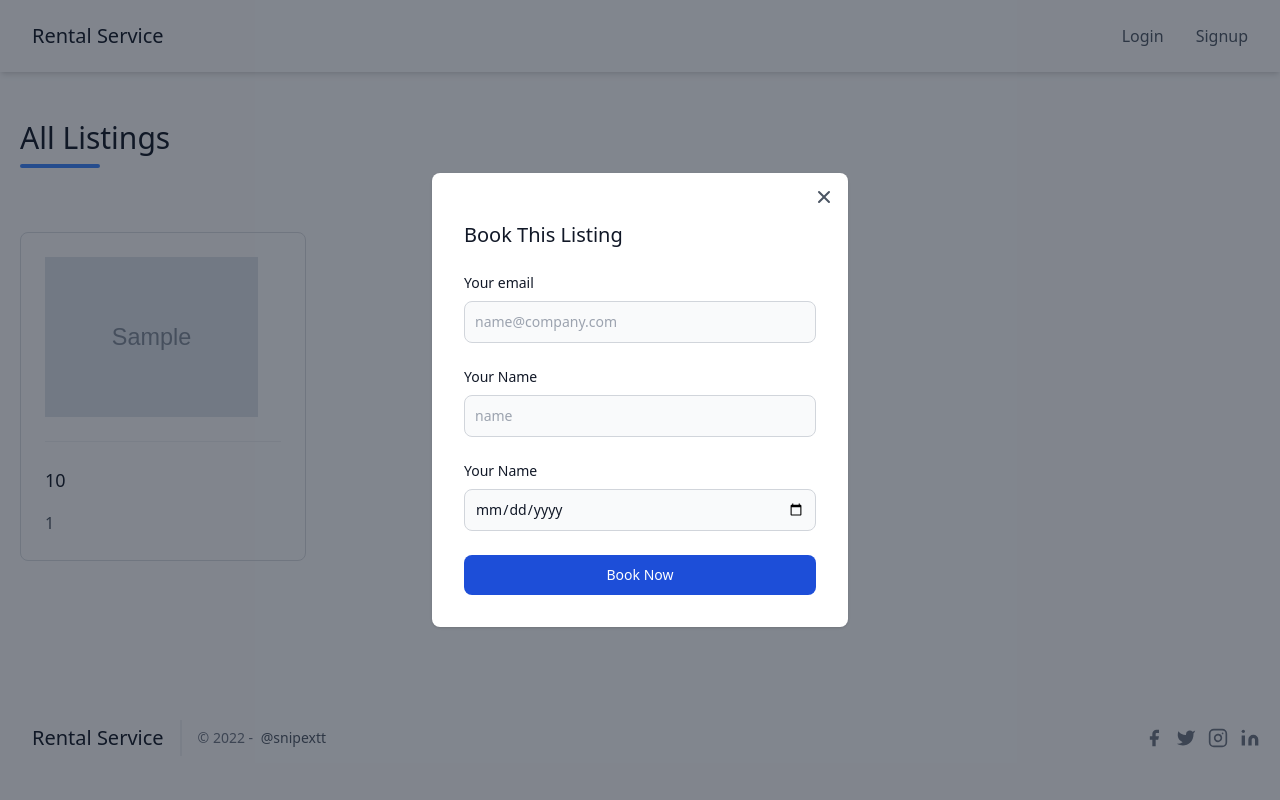
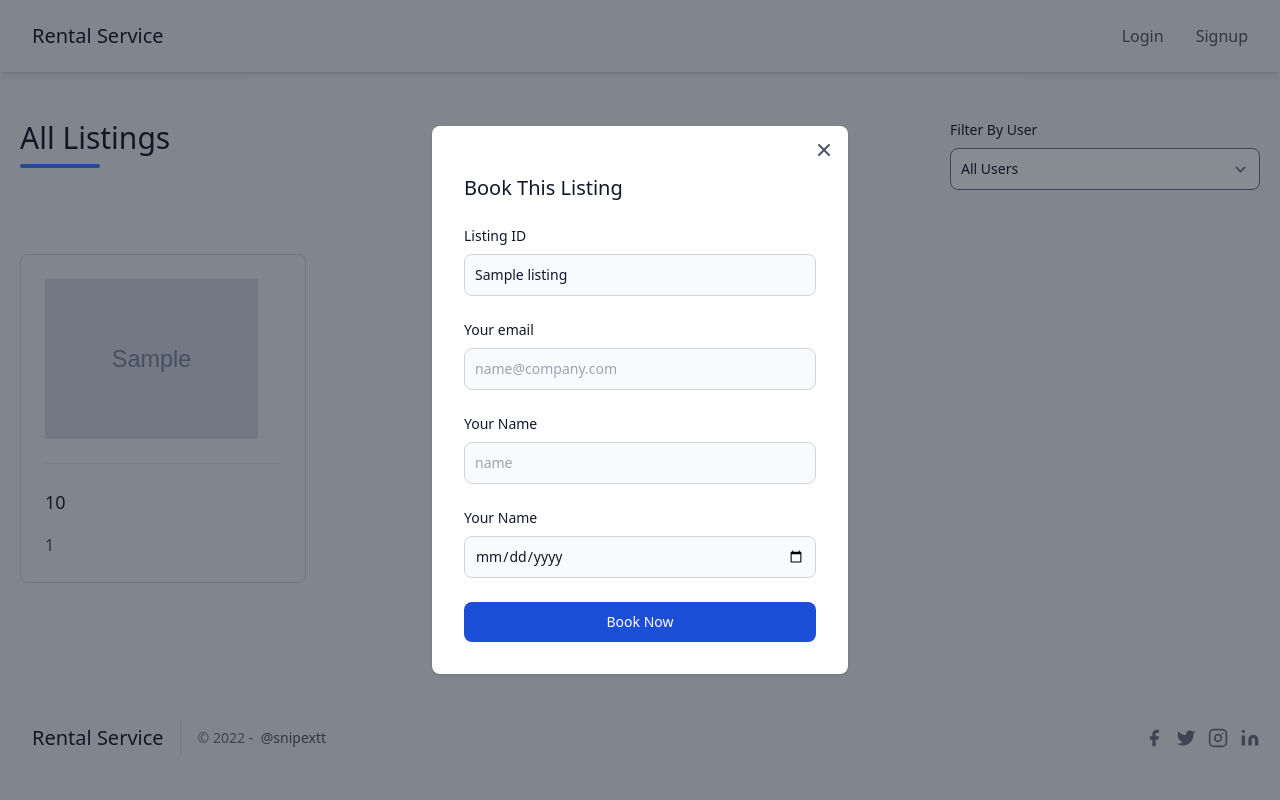
Before and after one commit to snipextt/rec, a PHP site: page / in a window 1280 px wide, after a click on "10 1". Run offline with PHP 8.4, Linux system fonts and the light colour scheme; tables that the repository leaves empty or names only in its code hold one stand-in row (values such as "Sample post"); grey boxes marked "Sample" are stand-in pictures; some libraries are stand-ins or nearby versions.

Commit message:
Listings

```diff
--- a/index.php
+++ b/index.php
@@ -1,7 +1,14 @@
 <?php
 require './config.php';
-$listingSql = "SELECT * FROM listings";
+$listingSql = null;
+if (isset($_GET['user'])) {
+    $listingSql = "SELECT * FROM listings WHERE userId = {$_GET['user']}";
+} else {
+    $listingSql = "SELECT * FROM listings";
+}
 $result = $conn->query($listingSql);
+$userSql = "SELECT * FROM users";
+$userResult = $conn->query($userSql);
 ?>
 
 <!DOCTYPE html>
@@ -22,12 +29,32 @@ $result = $conn->query($listingSql);
     require './partials/header.php'
     ?>
 
-    <section class="text-gray-600 body-font" style="height: calc(100vh - 184px);">
+    <section class="text-gray-600 body-font" style="min-height: calc(100vh - 184px);">
         <div class="container px-5 py-12 mx-auto">
             <div class="flex flex-wrap w-full mb-16">
                 <div class="lg:w-1/2 w-full mb-6 lg:mb-0">
                     <h1 class="sm:text-3xl text-2xl font-medium title-font mb-2 text-gray-900">All Listings</h1>
                     <div class="h-1 w-20 bg-blue-500 rounded"></div>
+                </div>
+                <div class="lg:w-1/2 w-full mb-6 lg:mb-0 flex justify-end">
+                    <div class="lg:w-1/2">
+                        <label for="users" class="block mb-2 text-sm font-medium text-gray-900 dark:text-gray-400">Filter By User</label>
+                        <select id="users" class=" text-gray-900 text-sm rounded-lg focus:ring-blue-500 focus:border-blue-500 block w-full p-2.5 ">
+                            <option value="">All Users</option>
+                            <?php
+                            foreach ($userResult->fetch_all() as $user) {
+                                $isSelected = false;
+                                if (isset($_GET['user'])) {
+                                    $isSelected = $user[0] == $_GET['user'] ? 'selected' : '';
+                                }
+                                if (isset($_GET['user'])) {
+                                    echo "value={$_GET['user']}";
+                                }
+                                echo "<option $isSelected value=" . $user[0] . ">" . $user[1] . "</option>";
+                            }
+                            ?>
+                        </select>
+                    </div>
                 </div>
             </div>
             <div class="flex flex-wrap -m-4">
@@ -37,7 +64,8 @@ $result = $conn->query($listingSql);
                     $title = $listing[2];
                     $description = $listing[3];
                     $price = $listing[5];
-                    echo "<div class='xl:w-1/4 md:w-1/2 p-4 cursor-pointer'>
+                    $id = $listing[0];
+                    echo "<div class='listing xl:w-1/4 md:w-1/2 p-4 cursor-pointer' data-id='$id'>
                     <div class='border border-gray-300 p-6 rounded-lg' data-modal-toggle='authentication-modal'>
                         <img class=h-40 rounded w-full object-cover object-center mb-6' src='$image' alt='content'>
                         <br/>
@@ -61,8 +89,12 @@ $result = $conn->query($listingSql);
                             </svg>
                         </button>
                     </div>
-                    <form class="px-6 pb-4 space-y-6 lg:px-8 sm:pb-6 xl:pb-8" action="#">
+                    <form class="px-6 pb-4 space-y-6 lg:px-8 sm:pb-6 xl:pb-8" action="./bookListing.php" method="POST">
                         <h3 class="text-xl font-medium text-gray-900 ">Book This Listing</h3>
+                        <div>
+                            <label for="listingId" class="block mb-2 text-sm font-medium text-gray-900 dark:text-gray-300">Listing ID</label>
+                            <input name="listingId" id="listingId" class="bg-gray-50 border border-gray-300 text-gray-900 text-sm rounded-lg focus:ring-blue-500 focus:border-blue-500 block w-full p-2.5" required>
+                        </div>
                         <div>
                             <label for="email" class="block mb-2 text-sm font-medium text-gray-900 dark:text-gray-300">Your email</label>
                             <input name="email" id="email" class="bg-gray-50 border border-gray-300 text-gray-900 text-sm rounded-lg focus:ring-blue-500 focus:border-blue-500 block w-full p-2.5" placeholder="name@company.com" required>
@@ -85,7 +117,22 @@ $result = $conn->query($listingSql);
     <?php
     require './partials/footer.php'
     ?>
-
+    <script>
+        const users = document.getElementById('users');
+        users.onchange = (e) => {
+            if (e.target.value !== '') {
+                window.location.assign(`${window.location.pathname}?user=${e.target.value}`);
+            } else {
+                window.location.assign(`${window.location.pathname}`);
+            }
+        }
+        const listings = document.querySelectorAll('.listing');
+        Array.from(listings).forEach(listing => {
+            listing.addEventListener('click', (e) => {
+                document.querySelector('#listingId').value = listing.dataset.id;
+            })
+        })
+    </script>
 </body>
 
 </html>
```
Also changed, not shown: partials/addListingForm.php (+39 -0 lines), deleteListing.php (added), editListing.php (added), uploads/Bike10plus.png (added), uploads/New listing11upload221.png (added), uploads/New3female.jpg (added), uploads/another lsiting10upload221.png (added), uploads/djhdj3upload221.png (added), uploads/djhj3upload221.png (added), uploads/dkjdk3plus.png (added), uploads/oddk3male.png (added).
